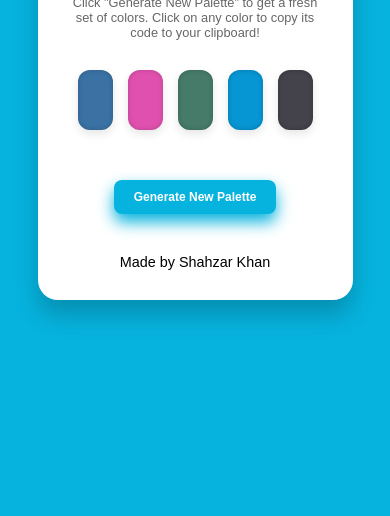
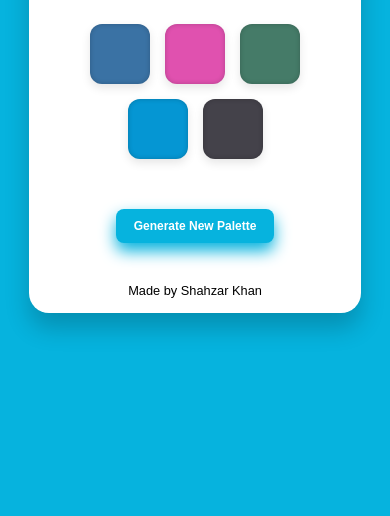
Before and after one commit to ShahzarKhanJadoon/color-pallete-generator, a plain HTML site: page index.html in a window 390 px wide. Shown: the part 328-844 px from the top of the page. Drawn offline with Linux system fonts and the light colour scheme.

Commit message:
made it responsive for smaller screens

```diff
--- a/style.css
+++ b/style.css
@@ -22,6 +22,7 @@ body {
     padding: 40px;
     box-shadow: 0 15px 25px rgba(0, 0, 0, 0.2);
     max-width: 500px;
+    width: 100%;
     text-align: center;
 }
 
@@ -49,6 +50,8 @@ header p {
     gap: 15px;
     margin: 20px 0;
     padding: 10px;
+    flex-wrap: wrap;
+    justify-content: center;
 }
 
 .color-box {
@@ -110,9 +113,35 @@ footer {
     text-align: center;
 }
 
+
+@media (max-width: 1024px) {
+    #container {
+        padding: 30px;
+        max-width: 80%;
+    }
+
+    header h1 {
+        font-size: 2.2em;
+    }
+
+    header p {
+        font-size: 0.9em;
+    }
+
+    .color-box {
+        width: 80px;
+        height: 80px;
+    }
+
+    #generate-colors-btn {
+        padding: 12px 24px;
+        font-size: 14px;
+    }
+}
+
 @media (max-width: 768px) {
     #container {
-        padding: 30px;
+        padding: 20px;
         max-width: 90%;
     }
 
@@ -121,7 +150,7 @@ footer {
     }
 
     header p {
-        font-size: 0.9em;
+        font-size: 0.8em;
     }
 
     .color-box {
@@ -130,18 +159,23 @@ footer {
     }
 
     #generate-colors-btn {
-        padding: 12px 24px;
-        font-size: 14px;
+        padding: 10px 20px;
+        font-size: 13px;
     }
 }
 
 @media (max-width: 480px) {
+    #container {
+        padding: 15px;
+        max-width: 95%;
+    }
+
     header h1 {
         font-size: 1.8em;
     }
 
     header p {
-        font-size: 0.8em;
+        font-size: 0.75em;
     }
 
     .color-box {
@@ -150,7 +184,11 @@ footer {
     }
 
     #generate-colors-btn {
-        padding: 10px 20px;
+        padding: 10px 18px;
         font-size: 12px;
     }
+
+    footer {
+        font-size: 0.8em;
+    }
 }
```
